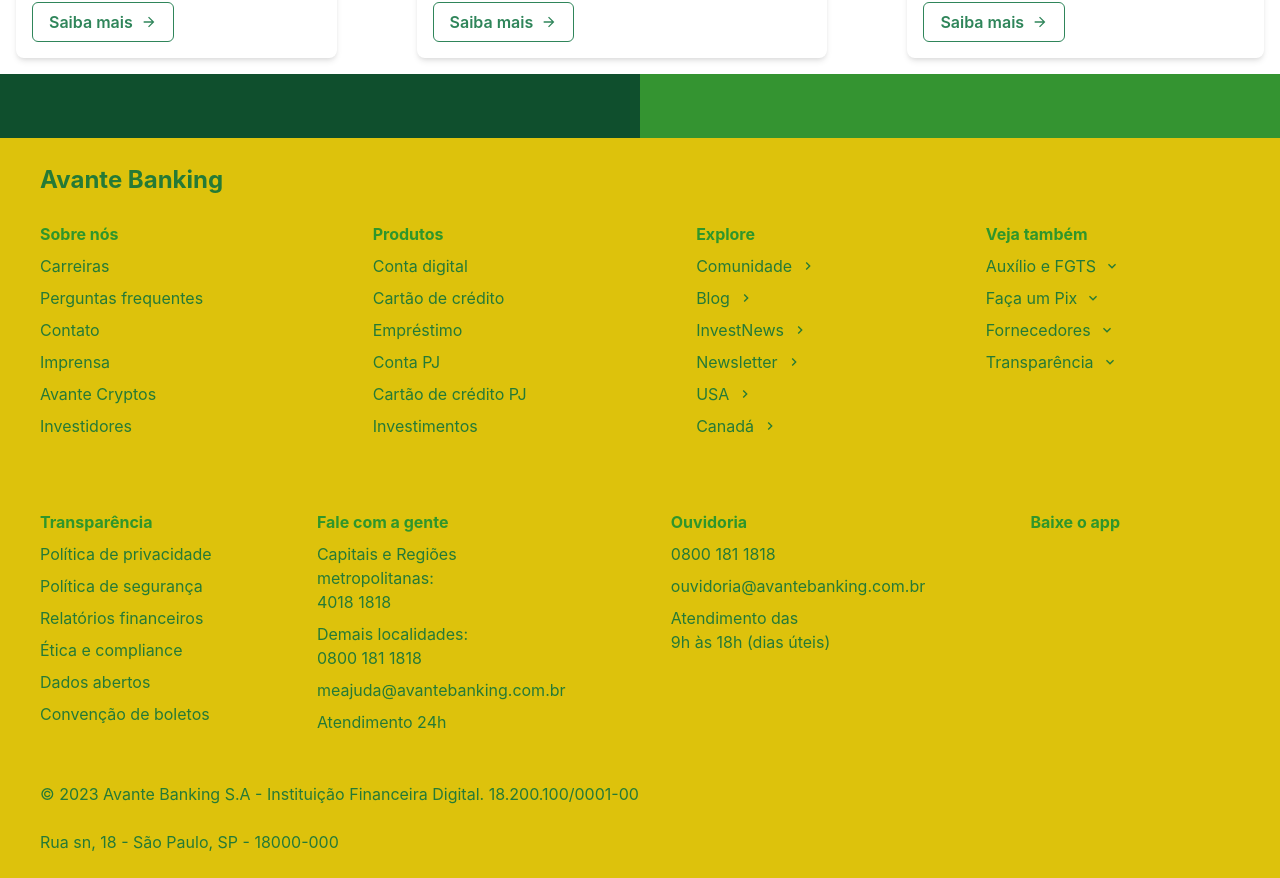
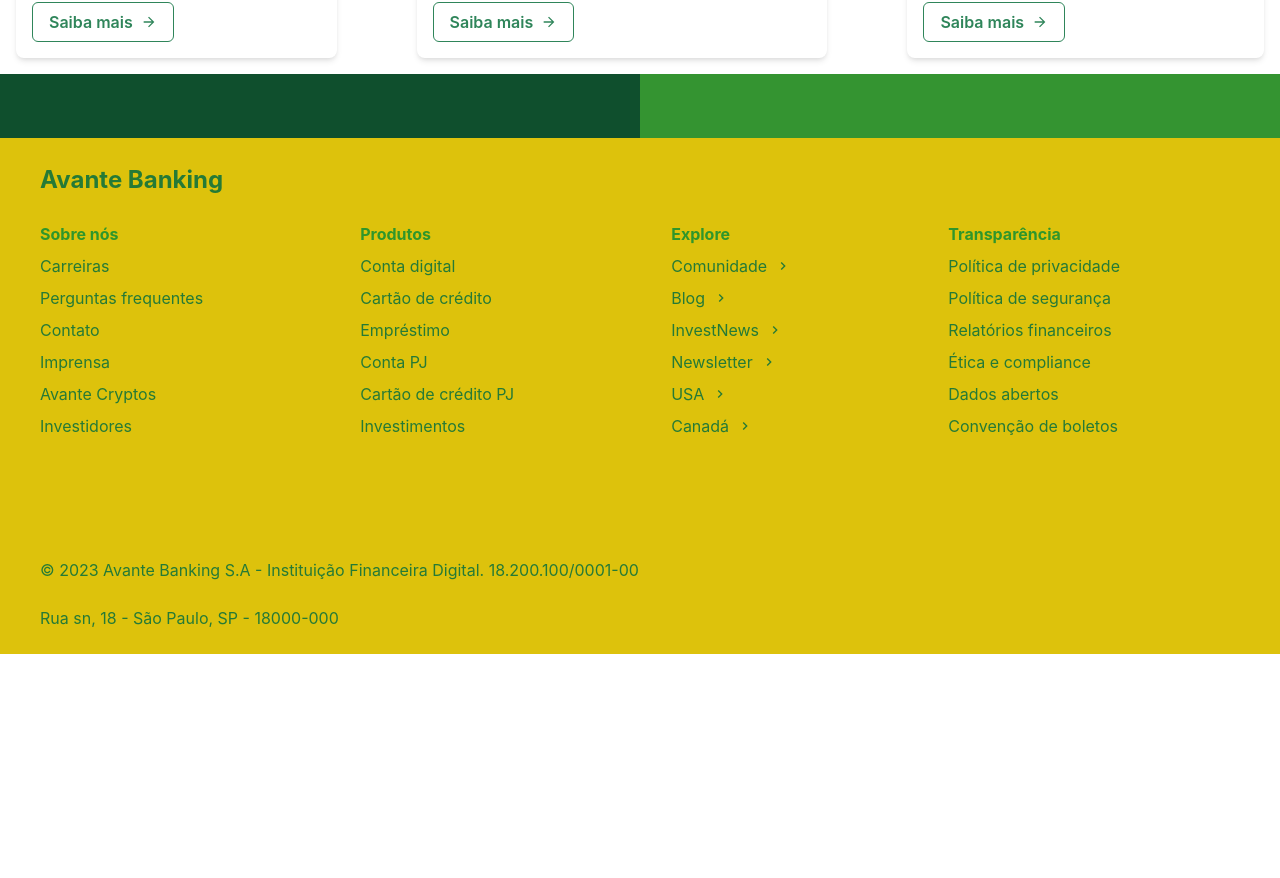
Before and after one commit to emersonamorim-dev/AvanteBanking-NextJS, a Next.js app: page / in a window 1280 px wide. Shown: the part 3032-3910 px from the top of the page. After the commit the page ends 3686 px from the top, so only its background shows below. Built offline with nearby package versions, Linux system fonts and the light colour scheme.

Commit message:
Avante Banking - Banco Digital - NextJS 🚀 🔄 🌐

```diff
--- a/src/components/Footer.tsx
+++ b/src/components/Footer.tsx
@@ -4,15 +4,25 @@
 const Footer = () => {
   return (
     <>
-      <Flex w="100%" h="1%" direction="row">
+
+      <Flex
+        w="100%"
+        h="1%"
+        direction={{ base: "column", md: "row" }}
+      >
         <Box flex="1" p={8} textAlign="left" backgroundColor="#0F4F2D"></Box>
         <Box flex="1" p={8} textAlign="left" backgroundColor="#349431"></Box>
       </Flex>
-      <Box bg="#DDC20C" color="#257A36" p={6} px={10}>
+
+      <Box bg="#DDC20C" color="#257A36" p={6} px={{ base: 4, md: 10 }}>
         <VStack spacing={6} align="start">
           <Text fontSize="2xl" fontWeight="bold">Avante Banking</Text>
 
-          <Flex width="90%" justifyContent="space-between">
+          <Flex
+            width="90%"
+            justifyContent="space-between"
+            flexWrap={{ base: "wrap", md: "nowrap" }}
+          >
             <VStack align="start" spacing={2}>
               <Text fontWeight="bold" color="#2F962B">Sobre nós</Text>
               <Link>Carreiras</Link>
@@ -44,21 +54,6 @@
             </VStack>
 
             <VStack align="start" spacing={2}>
-              <Text fontWeight="bold" color="#2F962B">Veja também</Text>
-              <HStack><Link>Auxílio e FGTS</Link><Icon as={ChevronDownIcon} /></HStack>
-              <HStack><Link>Faça um Pix</Link><Icon as={ChevronDownIcon} /></HStack>
-              <HStack><Link>Fornecedores</Link><Icon as={ChevronDownIcon} /></HStack>
-              <HStack><Link>Transparência</Link><Icon as={ChevronDownIcon} /></HStack>
-            </VStack>
-          </Flex>
-
-          <Flex width="90%" justifyContent="space-between" mb={6}>
-            {/* Primeira linha de menus */}
-            {/* ... (restante do código anterior) ... */}
-          </Flex>
-
-          <Flex width="90%" justifyContent="space-between" mb={6}>
-            <VStack align="start" spacing={2}>
               <Text fontWeight="bold" color="#2F962B">Transparência</Text>
               <Link>Política de privacidade</Link>
               <Link>Política de segurança</Link>
@@ -68,34 +63,31 @@
               <Link>Convenção de boletos</Link>
             </VStack>
 
-            <VStack align="start" spacing={2}>
-              <Text fontWeight="bold" color="#2F962B">Fale com a gente</Text>
-              <Text>Capitais e Regiões <br />
-                metropolitanas: <br />
-                4018 1818</Text>
-              <Text>Demais localidades: <br />
-                0800 181 1818</Text>
-              <Link href="mailto:meajuda@avantebanking.com.br">meajuda@avantebanking.com.br</Link>
-              <Text>Atendimento 24h</Text>
-            </VStack>
+          </Flex>
 
-            <VStack align="start" spacing={2}>
-              <Text fontWeight="bold" color="#2F962B">Ouvidoria</Text>
-              <Text>0800 181 1818</Text>
-              <Link href="mailto:ouvidoria@avantebanking.com.br">ouvidoria@avantebanking.com.br</Link>
-              <Text>Atendimento das <br />
-                9h às 18h (dias úteis)</Text>
-            </VStack>
+          <Flex
+            width="90%"
+            justifyContent="space-between"
+            flexWrap={{ base: "wrap", md: "nowrap" }}
+            mb={6}
+          >
 
-            <VStack align="start" spacing={2}>
-              <Text fontWeight="bold" color="#2F962B">Baixe o app</Text>
-            </VStack>
+          </Flex>
+
+          <Flex
+            width="90%"
+            justifyContent="space-between"
+            flexWrap={{ base: "wrap", md: "nowrap" }}
+            mb={6}
+          >
+
           </Flex>
 
           <Text>© 2023 Avante Banking S.A - Instituição Financeira Digital. 18.200.100/0001-00</Text>
           <Text>Rua sn, 18 - São Paulo, SP - 18000-000</Text>
         </VStack>
       </Box>
+
     </>
   );
 };
```
